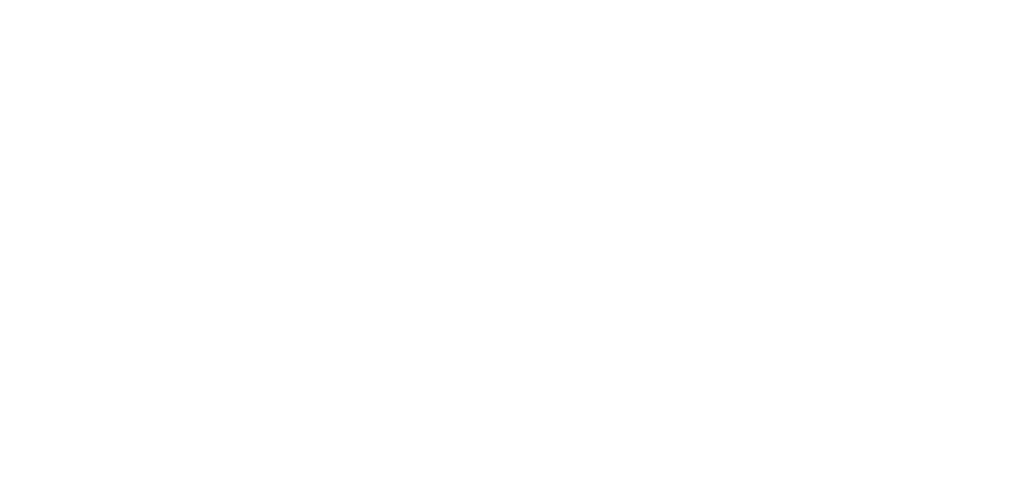
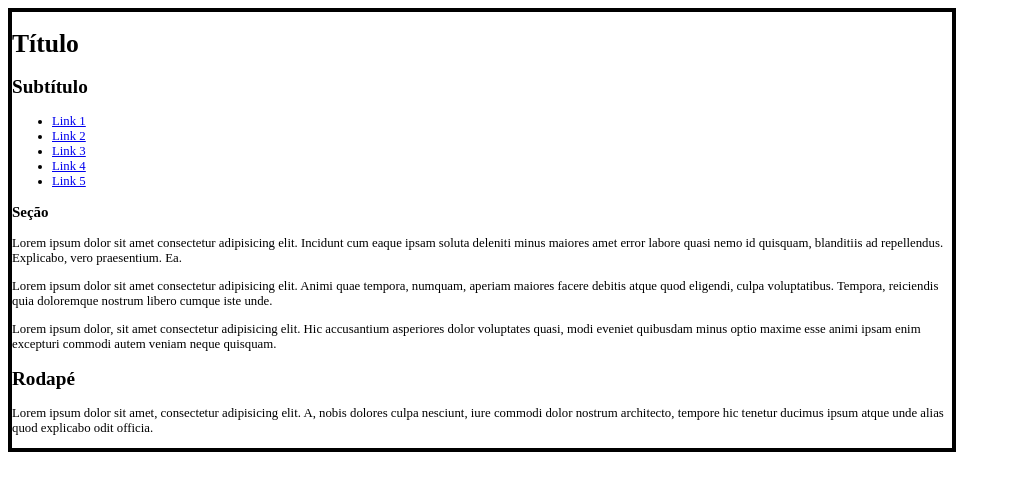
Before and after one commit to JoaoLuizRSilva/JoaoLuizRSilva.github.io, a plain HTML site: page lab_css_html2/lab5.html in a window 1280 px wide. Shown: the whole page, without its empty margins (0-1011 px from the left). Drawn offline with Linux system fonts and the light colour scheme.

Commit message:
Mudei html e css

```diff
--- /dev/null
+++ b/lab_css_html2/css/estilo.css
@@ -0,0 +1,8 @@
+@charset "UTF-8";
+
+body{
+    font-size: 80%;
+    background-color: white;
+    border: solid black 4px;
+    max-width: 940px;
+}
--- a/lab_css_html2/lab5.html
+++ b/lab_css_html2/lab5.html
@@ -4,9 +4,34 @@
     <meta charset="UTF-8">
     <meta http-equiv="X-UA-Compatible" content="IE=edge">
     <meta name="viewport" content="width=device-width, initial-scale=1.0">
+    <link rel="stylesheet" href="css/estilo.css">
     <title>Laboratório HTML e CSS</title>
 </head>
 <body>
-
+    <main>
+        <header>
+            <h1>Título</h1>
+            <h2>Subtítulo</h2>
+            <nav>
+                <ul>
+                    <li><a href="#">Link 1</a></li>
+                    <li><a href="#">Link 2</a></li>
+                    <li><a href="#">Link 3</a></li>
+                    <li><a href="#">Link 4</a></li>
+                    <li><a href="#">Link 5</a></li>
+                </ul>
+            </nav>
+        </header>
+            <article>
+                <h3>Seção</h3>
+                <p>Lorem ipsum dolor sit amet consectetur adipisicing elit. Incidunt cum eaque ipsam soluta deleniti minus maiores amet error labore quasi nemo id quisquam, blanditiis ad repellendus. Explicabo, vero praesentium. Ea.</p>
+                <p>Lorem ipsum dolor sit amet consectetur adipisicing elit. Animi quae tempora, numquam, aperiam maiores facere debitis atque quod eligendi, culpa voluptatibus. Tempora, reiciendis quia doloremque nostrum libero cumque iste unde.</p>
+                <p>Lorem ipsum dolor, sit amet consectetur adipisicing elit. Hic accusantium asperiores dolor voluptates quasi, modi eveniet quibusdam minus optio maxime esse animi ipsam enim excepturi commodi autem veniam neque quisquam.</p>
+            </article>
+    </main>
+    <footer>
+        <h2>Rodapé</h2>
+        <p>Lorem ipsum dolor sit amet, consectetur adipisicing elit. A, nobis dolores culpa nesciunt, iure commodi dolor nostrum architecto, tempore hic tenetur ducimus ipsum atque unde alias quod explicabo odit officia.</p>
+    </footer>
 </body>
 </html>
```
Also changed, not shown: css/estilo.css (deleted).
